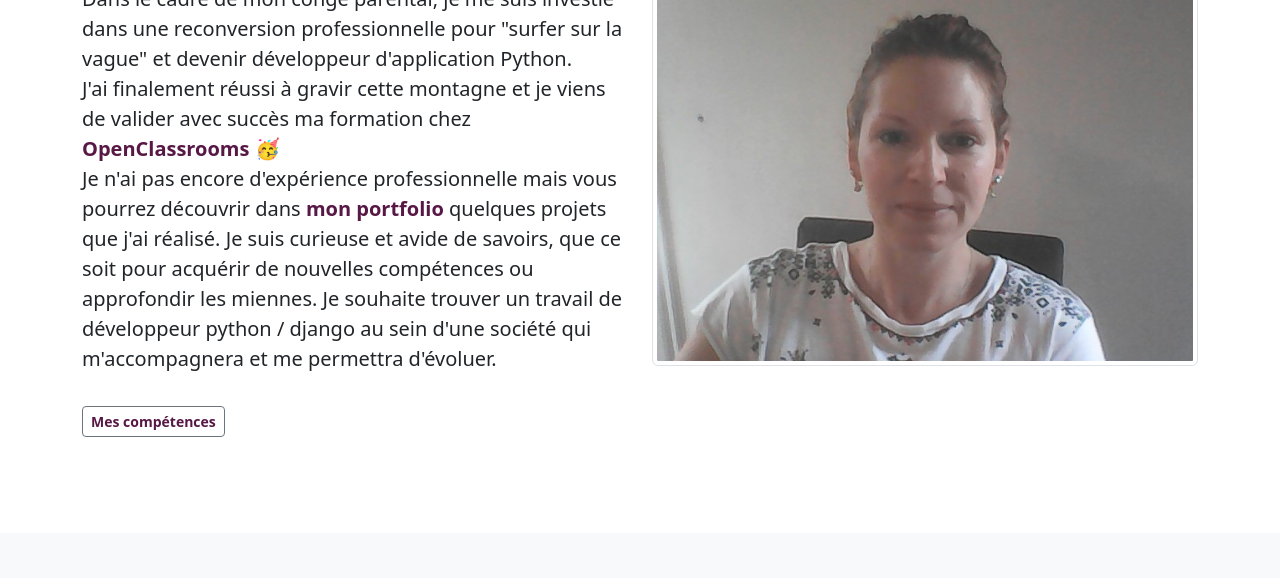
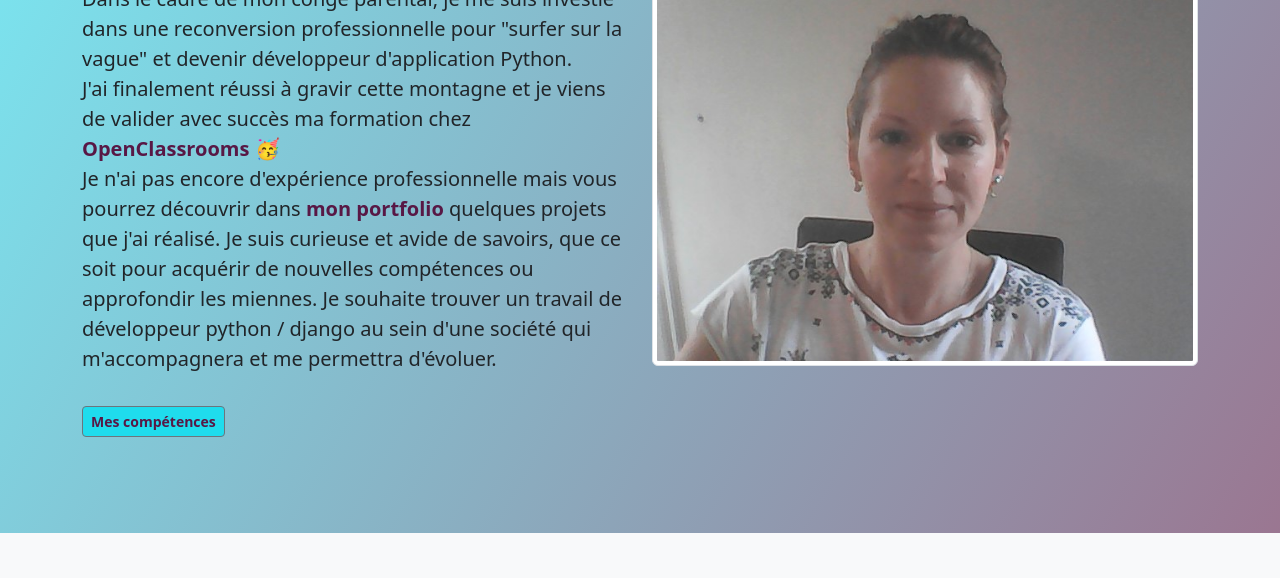
Before and after one commit to BernicheAurelie/BernicheAurelie.github.io, a plain HTML site: page index.html in a window 1280 px wide. Shown: the part 214-792 px from the top of the page. Drawn offline with nearby package versions, Linux system fonts and the light colour scheme.

Commit message:
change form using formspree and add background gradient color

```diff
--- a/index.html
+++ b/index.html
@@ -9,7 +9,7 @@
     <link rel="stylesheet" href="https://cdn.jsdelivr.net/npm/bootstrap-icons@1.5.0/font/bootstrap-icons.css">
     <link rel="stylesheet" href="https://cdnjs.cloudflare.com/ajax/libs/font-awesome/5.15.4/css/all.min.css" integrity="sha512-1ycn6IcaQQ40/MKBW2W4Rhis/DbILU74C1vSrLJxCq57o941Ym01SwNsOMqvEBFlcgUa6xLiPY/NS5R+E6ztJQ==" crossorigin="anonymous" referrerpolicy="no-referrer" />
 </head>
-<body>
+<body class="gradient-background-image">
     <header>
         <!-- navbar-expand-md pour une navbar entière sur moyen et grands ecrans (fixed-top cf helpers in bootstrap doc) -->
         <nav class="navbar navbar-expand-md fixed-top bg-light navbar-light shadow-sm">
@@ -68,7 +68,7 @@
                                 Je suis curieuse et avide de savoirs, que ce soit pour acquérir de nouvelles compétences ou approfondir les miennes.
                                 Je souhaite trouver un travail de développeur python / django au sein d'une société qui m'accompagnera et me permettra d'évoluer.
                             </p>
-                        <button class="fw-bold btn btn-outline-secondary btn-sm mt-3">
+                        <button class="fw-bold btn btn-outline-secondary bg-primary btn-sm mt-3">
                             <a href="" data-bs-toggle="modal" data-bs-target="#Competences">Mes compétences</a>
                             <!-- <a href="#mon_expertise">Mon expertise web</a> -->
                         </button>
@@ -167,7 +167,7 @@
         </section>
         <section>
             <div class="container py-5">
-                <h2>Mon portfolio:</h2>
+                <h2 id="mon_portfolio" >Mon portfolio:</h2>
                 <h3 class="fs-4">Projets personnels et professionnels</h3>
                 <div class="row gy-4 gy-md-0 mt-4">
                     <div class="col-12 col-sm-6 col-md-4 col-lg-3">
@@ -296,7 +296,7 @@
                 </div>
                 <div class="col-12 offset-md-1 col-md-6" id="contact">
                     <!-- <div class="h-100 w-100 py-5"> -->
-                    <form action="send_mail.py" method="post">
+                    <form action="https://formspree.io/f/moqozvwb" method="post">
                         <div class="row">
                             <div class="col-6 mb-3">
                                 <label for="nom" class="form-label">Nom</label>
@@ -375,7 +375,7 @@
         <aside>
             <div class="modal fade" id="Competences" tabindex="-1" aria-labelledby="CompetencesLabel">
                 <div class="modal-dialog modal-dialog-centered modal-xl">
-                    <div class="modal-content bg-primary">
+                    <div class="modal-content gradient-background-image">
                         <div class="modal-header">
                         <h5 class="modal-title" id="CompetencesLabel">Mes Compétences:</h5>
                         <button type="button" class="btn-close " data-bs-dismiss="modal" aria-label="Close"></button>
--- a/scss/style.scss
+++ b/scss/style.scss
@@ -1,3 +1,16 @@
+.gradient-background-image {
+    background-image: linear-gradient(120deg, rgb(31,220,237,0.6), rgb(88,24,69,0.6));
+    background-attachment: fixed;
+    background-position: center;
+    background-repeat: no-repeat;
+    background-size: cover;
+  }
+//   background: url("../img/fairy.jpeg");
+//   background-attachment: fixed;
+//   background-position: center;
+//   background-repeat: no-repeat;
+//   background-size: cover;
+
 @import "_variables_overrides.scss";   // <-- ajouter cette ligne tout en haut du fichier
 
 @import "_utilities_custom.scss";
```
Also changed, not shown: css/style.css, 1 other file.
